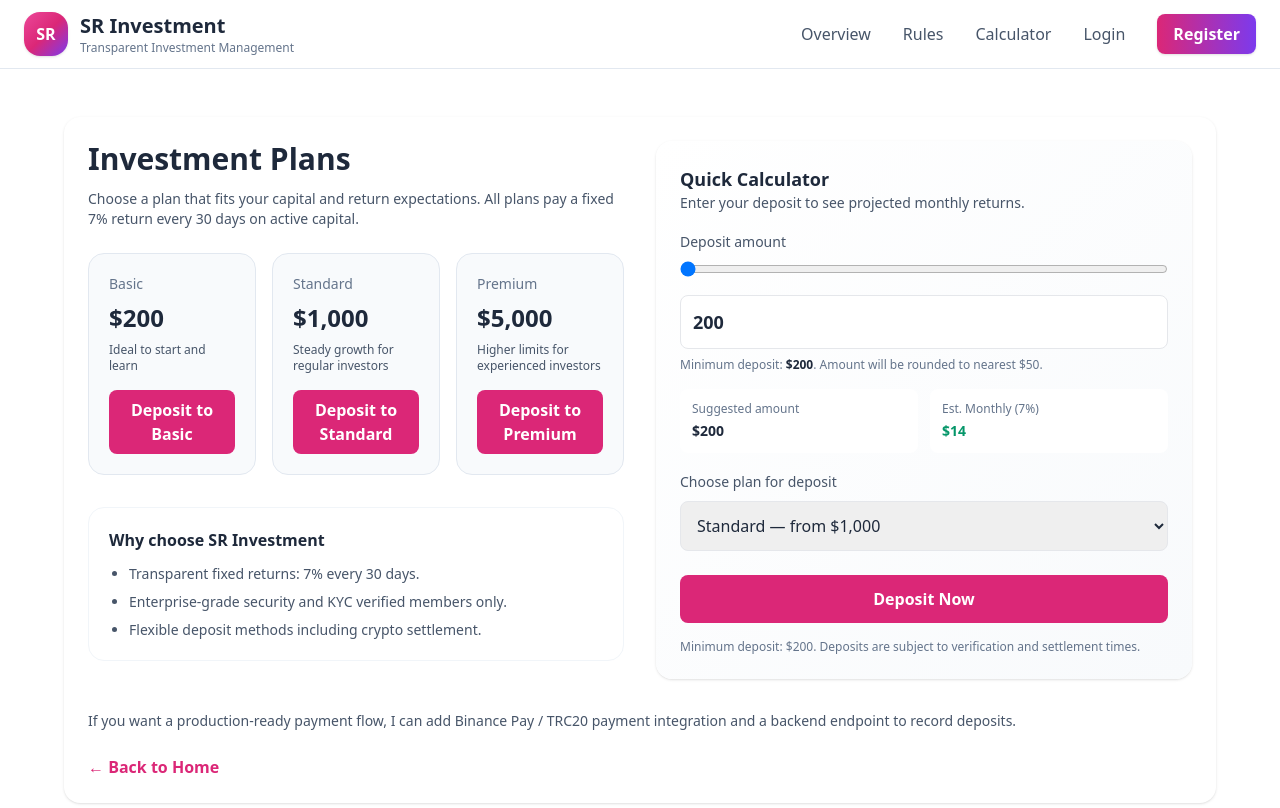
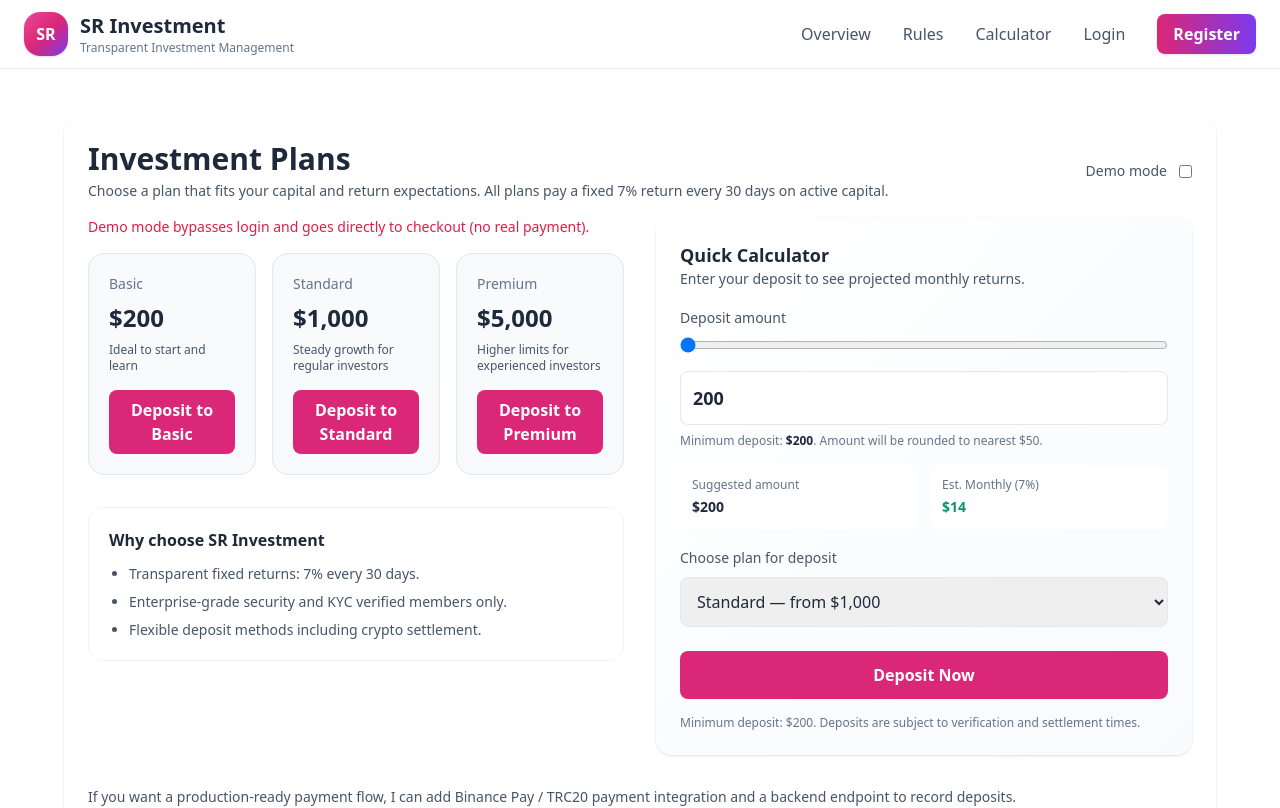
Before and after one commit to developer-faisal06/SR-Investment-Platform, a React (Vite) app: page /plans in a window 1280 px wide. Shown: the top 808 px of the page. Built offline with nearby package versions, Linux system fonts and the light colour scheme.

Commit message:
feat(plans): add demo mode toggle to go directly to checkout

```diff
--- a/src/components/Pages/InvestmentPlans.jsx
+++ b/src/components/Pages/InvestmentPlans.jsx
@@ -14,11 +14,17 @@ export default function InvestmentPlans(){
   const monthly = +(safeAmount * 0.07).toFixed(2)
 
   const [selectedPlan, setSelectedPlan] = useState('standard')
+  const [demoMode, setDemoMode] = useState(false)
 
   const deposit = (planKey)=>{
     const plan = plans.find(p=>p.key===planKey) || plans[1]
     const user = localStorage.getItem('sr_user')
     const payload = { amount: safeAmount, plan: plan.key, planTitle: plan.title }
+    if(demoMode){
+      // demo mode: go straight to checkout without auth
+      navigate('/checkout', { state: payload })
+      return
+    }
     if(user){
       // user exists — go to checkout with state
       navigate('/checkout', { state: payload })
@@ -31,10 +37,20 @@ export default function InvestmentPlans(){
 
   return (
     <main className="max-w-6xl mx-auto my-12 p-6 bg-white rounded-2xl shadow text-slate-800">
+      <div className="flex items-center justify-between mb-4">
+        <div>
+          <h1 className="text-3xl font-extrabold mb-1">Investment Plans</h1>
+          <p className="text-sm text-slate-600">Choose a plan that fits your capital and return expectations. All plans pay a fixed 7% return every 30 days on active capital.</p>
+        </div>
+        <div className="flex items-center gap-3">
+          <label className="text-sm text-slate-600">Demo mode</label>
+          <input type="checkbox" checked={demoMode} onChange={e=>setDemoMode(e.target.checked)} />
+        </div>
+      </div>
+
       <div className="grid grid-cols-1 lg:grid-cols-2 gap-8">
         <div>
-          <h1 className="text-3xl font-extrabold mb-3">Investment Plans</h1>
-          <p className="text-sm text-slate-600 mb-6">Choose a plan that fits your capital and return expectations. All plans pay a fixed 7% return every 30 days on active capital.</p>
+          <p className="text-sm text-rose-600 mb-4">Demo mode bypasses login and goes directly to checkout (no real payment).</p>
 
           <div className="grid grid-cols-1 sm:grid-cols-3 gap-4">
             {plans.map(p=> (
```
